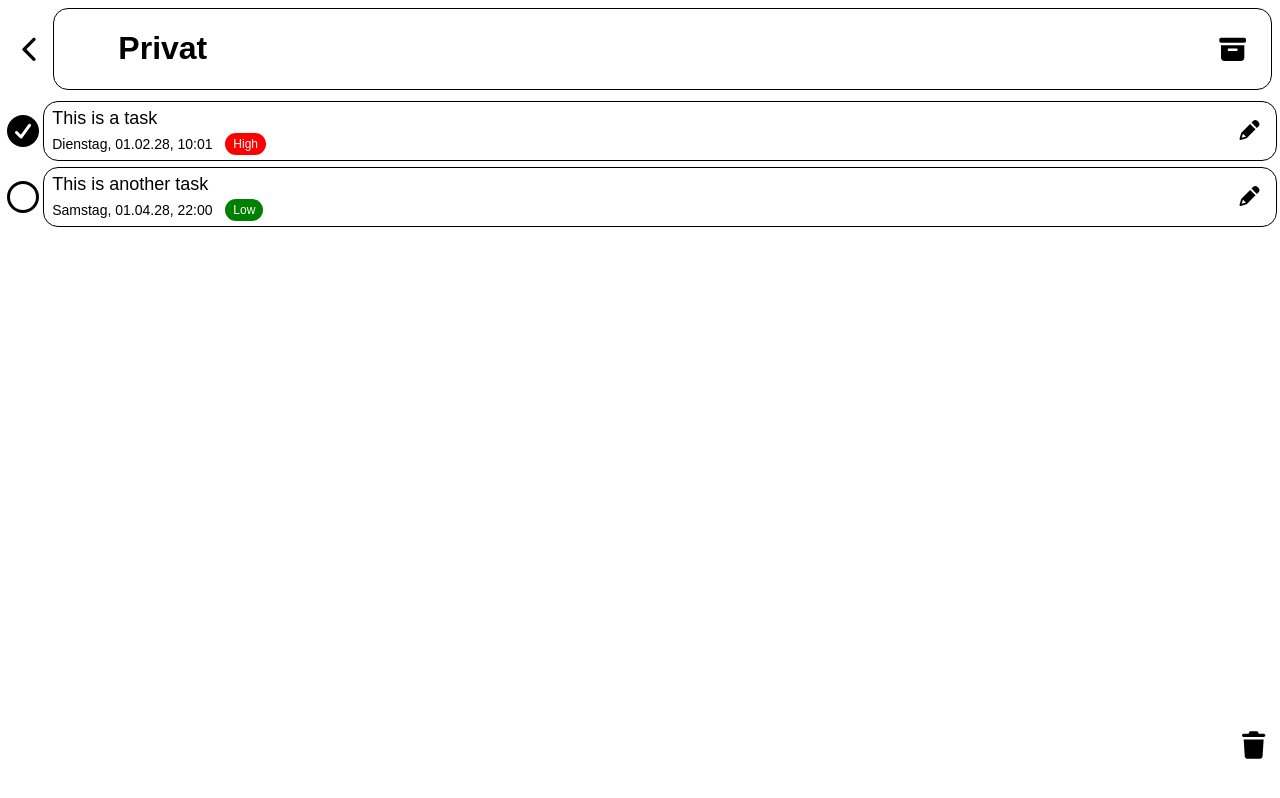
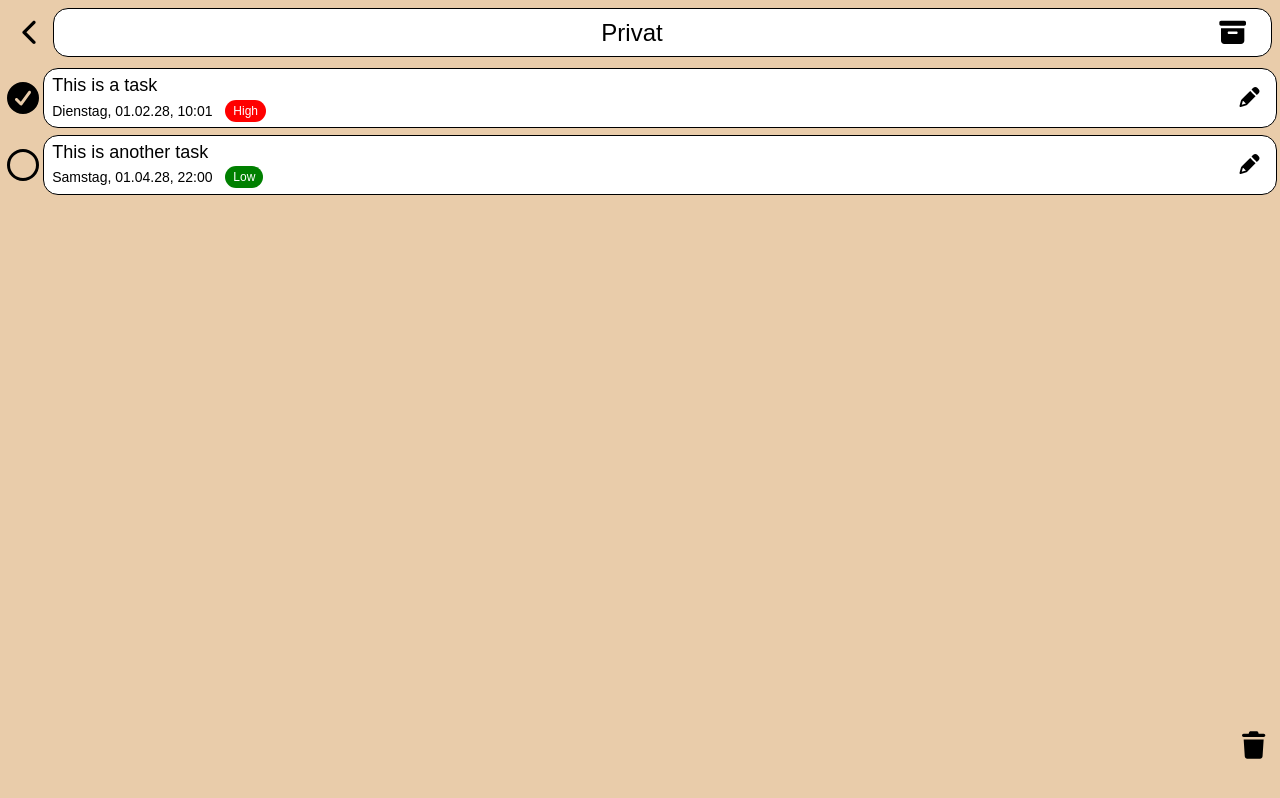
Before and after one commit to keckamreck/backendbanditen, a Next.js app: page /archive/1 in a window 1280 px wide. Built offline with nearby package versions, Linux system fonts and the light colour scheme.

Commit message:
Improve consistency with Miriam's TopBar

```diff
--- a/src/app/_components/TopBarArchive.module.css
+++ b/src/app/_components/TopBarArchive.module.css
@@ -1,3 +1,7 @@
+body {
+  background-color: #e9ccaa;
+}
+
 .container {
   padding: 0.5em;
   display: flex;
@@ -8,6 +12,17 @@
   justify-content: space-between;
   border: 1px solid black;
   border-radius: 15px;
-  padding: 0px 1em 0px 4em;
+  padding: 0em 1em 0em 0em;
   width: 100%;
+  background-color: white;
 }
+
+.card h1 {
+  text-align: center;
+  width: 100%;
+  margin: 0;
+  padding: 0.4em;
+  font-size: x-large;
+  font-weight: normal;
+  display: inline-block;
+}
```
